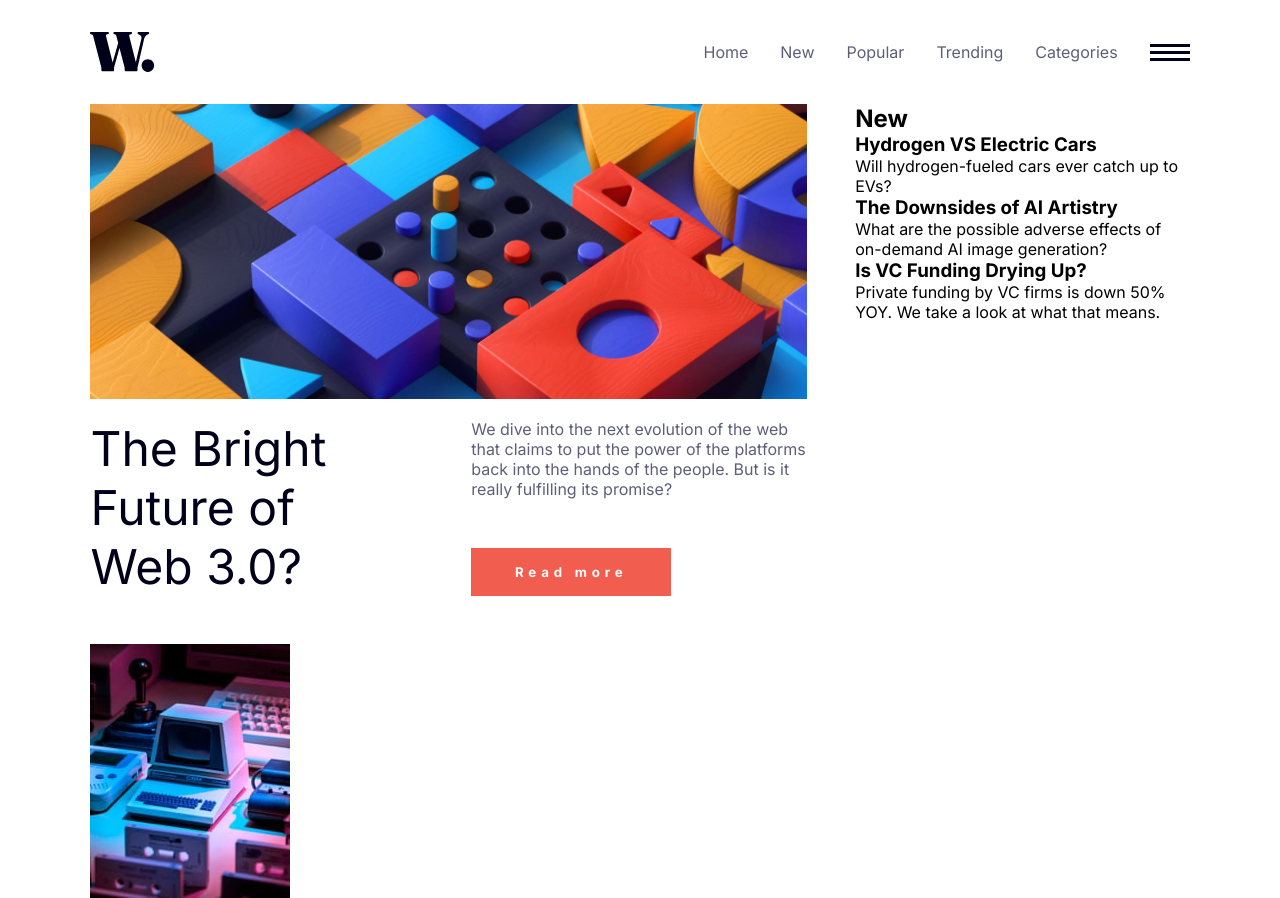
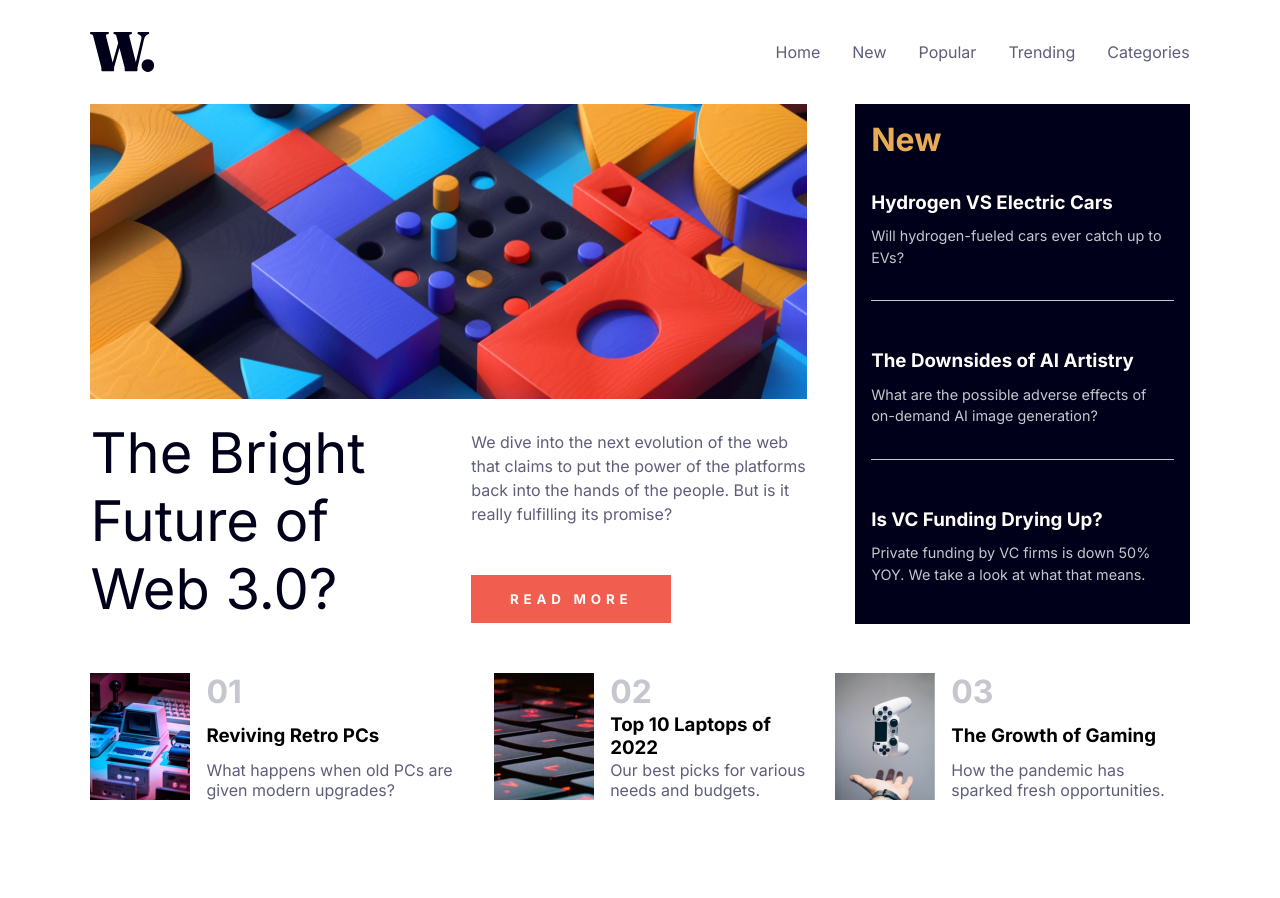
Before and after one commit to flaviociriaco/News-homepage, a plain HTML site: page index.html in a window 1280 px wide. Shown: the top 898 px of the page. After the commit the page ends 840 px from the top, so only its background shows below. Drawn offline with Linux system fonts and the light colour scheme.

Commit message:
design desktop terminado

```diff
--- a/assets/CSS/styles.css
+++ b/assets/CSS/styles.css
@@ -72,7 +72,7 @@ ul {
 }
 
 .left .title {
-  font-size: 3rem;
+  font-size: 3.5rem;
   color: var(--Very-dark-blue);
   width: 18rem;
 }
@@ -80,6 +80,8 @@ ul {
 .left-text {
   color: var(--Dark-grayish-blue);
   width: 21rem;
+  line-height: 1.5;
+  margin-top: 0.7rem;
 }
 
 .left-read {
@@ -96,4 +98,92 @@ ul {
   padding: 1rem;
   letter-spacing: 0.3rem;
   font-weight: 700;
+  cursor: pointer;
+  text-transform: uppercase;
+  letter-spacing: 0.3rem;
+  font-weight: 700;
 }
+
+.right {
+  grid-column: 1 span;
+  grid-row: 1 span;
+  background-color: var(--Very-dark-blue);
+  height: 32.5rem;
+}
+
+.new-container {
+  padding: 1rem;
+}
+
+.header {
+  color: var(--Soft-orange);
+  font-size: 2rem;
+}
+
+.new-texts {
+  display: flex;
+  flex-direction: column;
+  color: var(--Off-white);
+  margin-top: 2rem;
+  gap: 2rem;
+}
+
+.new-text {
+  border-bottom: 1px solid var(--Grayish-blue);
+  margin-bottom: 1rem;
+  padding-bottom: 2rem;
+}
+
+.new-text:last-child  {
+  border-bottom: none;
+}
+
+.new-title {
+  color: var(--Off-white);
+  padding-bottom: 0.7rem;
+}
+
+.new-paragraph {
+  font-size: 0.9rem;
+  color: var(--Grayish-blue);
+  line-height: 1.5;
+}
+
+.bottom-container {
+  display: flex;
+  grid-column: 3 span;
+  grid-row: 1 span;
+  gap: 1rem;
+  justify-content: space-between;
+}
+
+.bottom-content {
+  display: flex;
+  align-items: center;
+  height: fit-content;
+}
+
+.bottom-content img {
+  width: 6.25rem;
+}
+
+.bottom-info {
+ display: flex;
+ flex-direction: column;
+ justify-content: space-between;
+ margin-left: 1rem;
+ height: 8rem;
+}
+
+.number {
+  font-size: 2rem;
+  color: var(--Grayish-blue);
+}
+
+.bottom-paragraph {
+  color: var(--Dark-grayish-blue);
+}
+
+.logo-menu {
+  display: none;
+}
--- a/index.html
+++ b/index.html
@@ -29,7 +29,7 @@
           <li>Popular</li>
           <li>Trending</li>
           <li>Categories</li>
-          <img src="./assets/images/icon-menu.svg" alt="menu">
+          <img class="logo-menu" src="./assets/images/icon-menu.svg" alt="menu">
         </ul>
       </nav>
       <main>
@@ -75,7 +75,7 @@
           </div>
 
           <div class="bottom-container">
-            <div class="bottom-img">
+            <div class="bottom-content">
               <img src="./assets/images/image-retro-pcs.jpg" alt="">
               <div class="bottom-info">
                 <h2 class="number">01</h2>
@@ -84,8 +84,8 @@
               </div>
             </div>
 
-            <div class="bottom-img">
-              <img src="./assets/images/image-retro-pcs.jpg" alt="">
+            <div class="bottom-content">
+              <img src="./assets/images/image-top-laptops.jpg" alt="">
               <div class="bottom-info">
                 <h2 class="number">02</h2>
                 <h3 class="bottom-title">Top 10 Laptops of 2022</h3>
@@ -93,8 +93,8 @@
               </div>
             </div>
 
-            <div class="bottom-img">
-              <img src="./assets/images/image-retro-pcs.jpg" alt="">
+            <div class="bottom-content">
+              <img src="./assets/images/image-gaming-growth.jpg" alt="">
               <div class="bottom-info">
                 <h2 class="number">03</h2>
                 <h3 class="bottom-title">The Growth of Gaming</h3>
```
